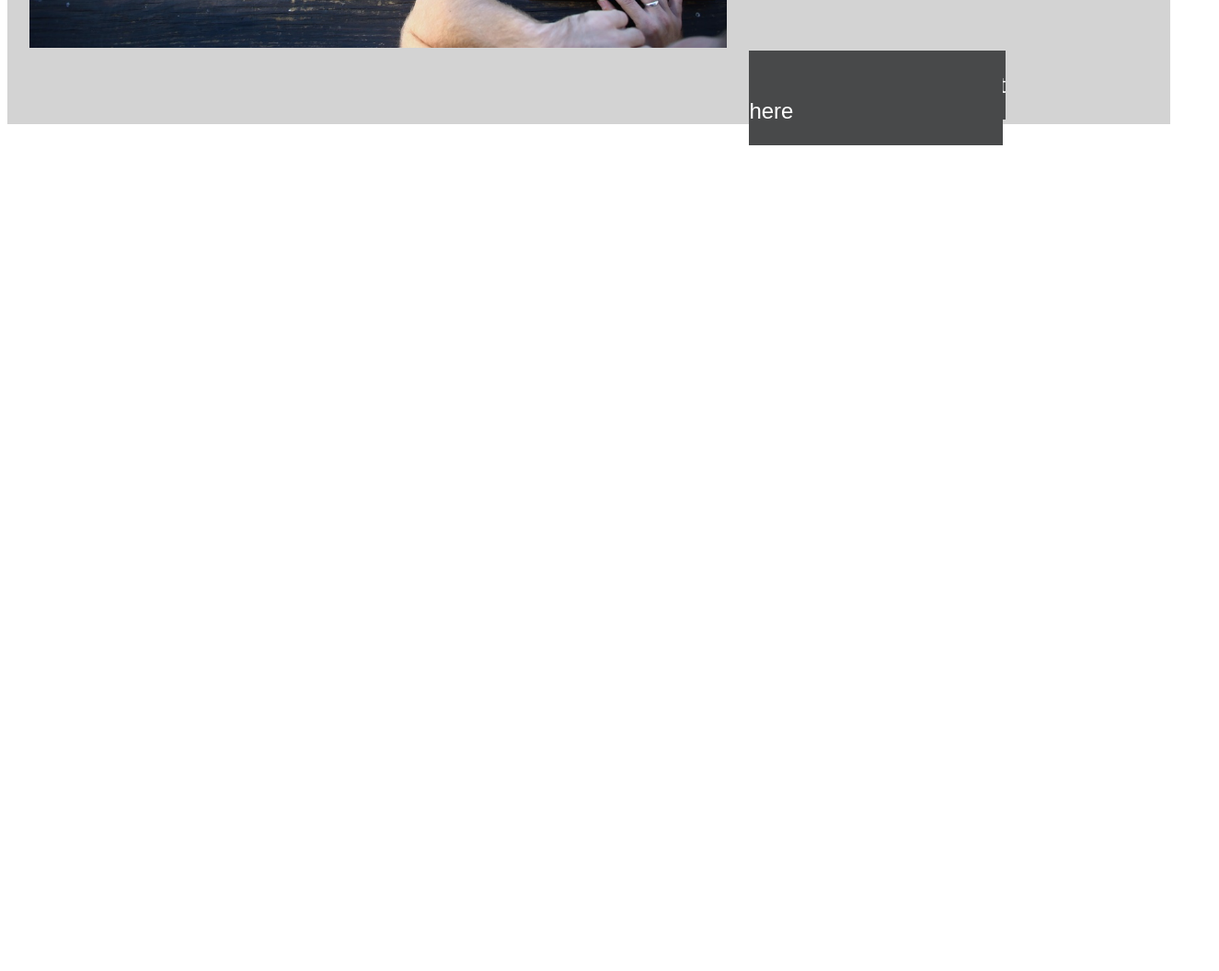
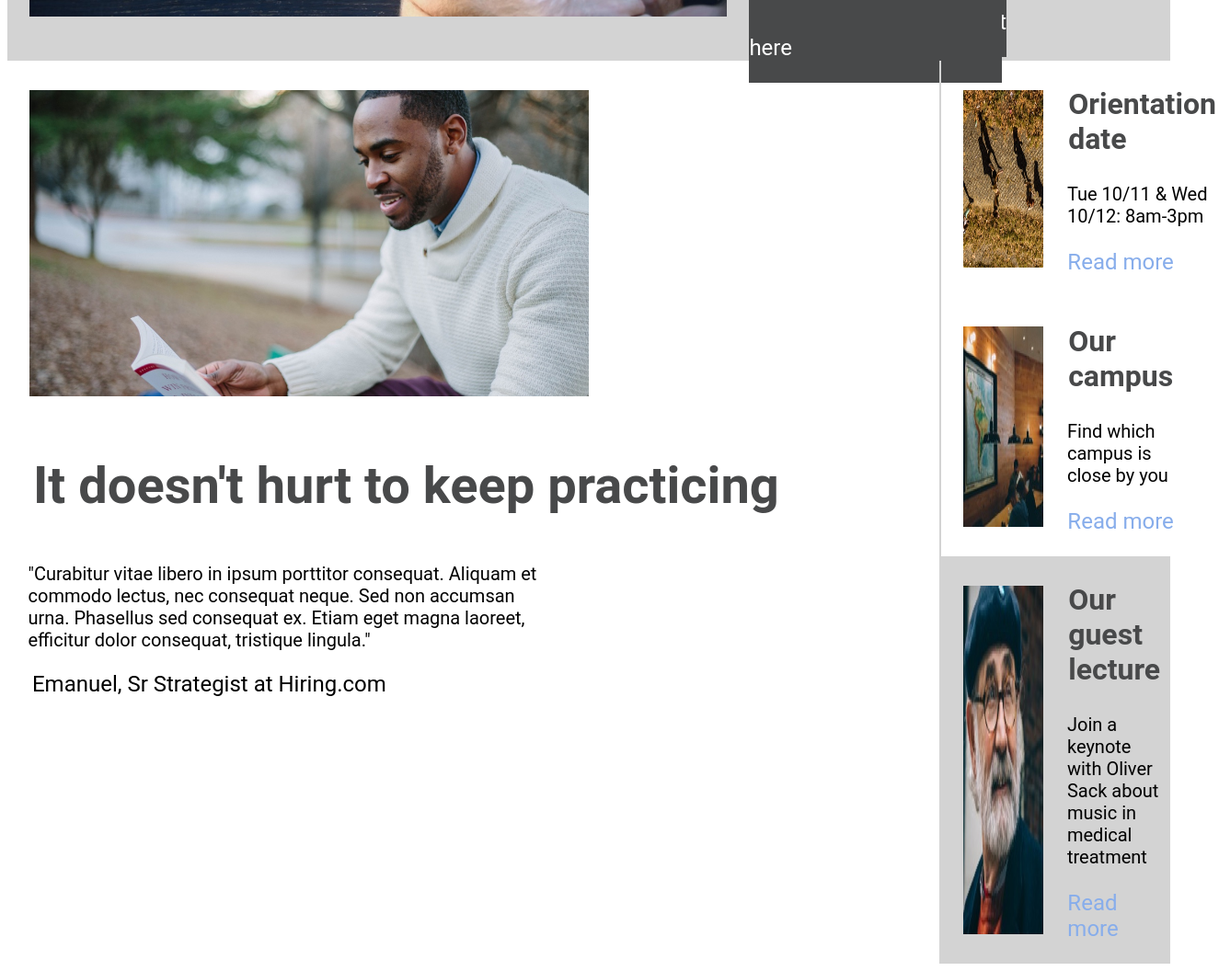
Before and after one commit to AramCodes/Colmar-Academy, a plain HTML site: page index.html in a window 1280 px wide. Shown: the part 701-1757 px from the top of the page at 92% size, 1325 px wide, since content can reach past the window. Before the commit the page ends 859 px from the top, so only its background shows below. Drawn offline with Linux system fonts and the light colour scheme.

Commit message:
second section almost done just need to close gap

```diff
--- a/index.html
+++ b/index.html
@@ -35,5 +35,47 @@
             <a class="cta-btn">Start here</a>
         </div>
     </section>
+
+    <section class="second-section">
+
+        <div class="first-row">
+            <img src="resources/images/information-main.jpg" alt="student reading">
+            <h2>It doesn't hurt to keep practicing</h2>
+            <p class="info">"Curabitur vitae libero in ipsum porttitor consequat. Aliquam et commodo lectus, nec consequat neque. Sed non accumsan urna. Phasellus sed consequat ex. Etiam eget magna laoreet, efficitur dolor consequat, tristique lingula."</p>
+            <span>Emanuel, Sr Strategist at Hiring.com</span>
+        </div>
+
+        <div class="second-row">
+            <div class="card">
+                <img src="resources/images/information-orientation.jpg" alt="drone veiw of students walking">
+                <div class="split">
+                    <h3>Orientation date</h3>
+                    <p>Tue 10/11 & Wed 10/12: 8am-3pm</p>
+                    <a href="#">Read more</a>
+                </div>
+            </div>
+
+            <div class="card">
+                <img src="resources/images/information-campus.jpg" alt="drone veiw of students walking">
+                <div class="split">
+                    <h3>Our campus</h3>
+                    <p>Find which campus is close by you</p>
+                    <a href="#">Read more</a>
+                </div>
+            </div>
+
+            <div class="card special">
+                <img src="resources/images/information-guest-lecture.jpg" alt="drone veiw of students walking">
+                <div class="split">
+                    <h3>Our guest lecture</h3>
+                    <p>Join a keynote with Oliver Sack about music in medical treatment</p>
+                    <a href="#">Read more</a>
+                </div>
+            </div>
+
+
+        </div>
+
+    </section>
 </body>
 </html>
--- a/resources/style/styles.css
+++ b/resources/style/styles.css
@@ -1,6 +1,8 @@
 body {
-    font-family: sans-serif;
+    font-family: 'Roboto',sans-serif;
 }
+
+/*Header*/
 
 header {
     display: flex;
@@ -48,6 +50,8 @@ header {
     cursor: pointer;
 }
 
+/*First Section*/
+
 .first-section {
     display: flex;
     align-items: center;
@@ -77,3 +81,80 @@ header {
     color: white;
     padding: 1em 9.5em;
 }
+
+/*Second Section*/
+
+.second-section {
+    display: flex;
+}
+
+.second-section img {
+    margin: 2em 1.5em;
+    width: 60%;
+}
+
+.second-section h2{
+    display: inline-flex;
+    color: #48494A;
+    margin: 0.5em;
+    font-size: 3.5rem;
+    font-weight: bolder;
+}
+
+.second-section p {
+    font-size: 1.25rem;
+    margin: 1.125em;
+    max-width: 55%;
+}
+
+.second-section span {
+    margin-left: 1.123em;
+    margin-bottom: 2em;
+    font-size: 1.5rem;
+}
+
+div.first-row {
+    margin: 0;
+}
+
+.second-row {
+    border-left: 2px solid lightgray;
+    width: 40%;
+}
+
+.card {
+    display: flex;
+}
+
+.card img {
+    width: 35%;
+}
+
+.split {
+    display: flex;
+    flex-direction: column;
+    justify-content: center;
+}
+
+.split h3 {
+    font-size: 2rem;
+    color: #48494A;
+    margin: .9em .1em;
+}
+
+.split p {
+    display: inline;
+    margin: 0 .1em;
+    max-width: 100%;
+}
+
+.split a {
+    margin: 1em .1em;
+    font-size: 1.5rem;
+    color: #87adeb;
+    text-decoration: none;
+}
+
+.special {
+    background-color: lightgray;
+}
```
